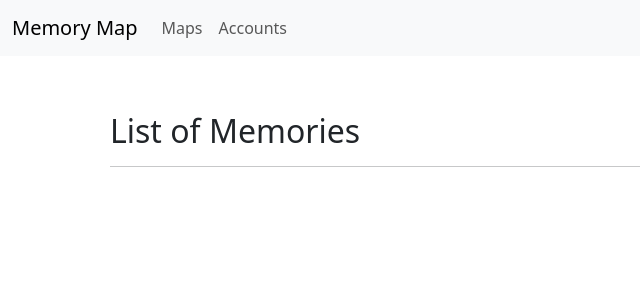
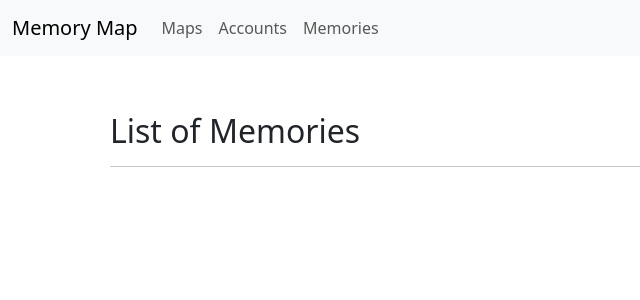
Before and after one commit to yashilaramesh/MemoryMap, a Django app: template memories/templates/memories/index.html in a window 1280 px wide. Shown: the top 300 px of the page, without its empty margins (0-640 px from the left). Run offline with Django 5.2, Linux system fonts and the light colour scheme; the template is opened without the code that fills it, so the values that code supplies are empty.

Commit message:
dummy memories

```diff
--- a/memories/templates/memories/index.html
+++ b/memories/templates/memories/index.html
@@ -7,6 +7,17 @@
       <div class="col mx-auto mb-3">
         <h2>List of Memories</h2>
         <hr />
+        <div class="row">
+          {% for memory in template_data.memories %}
+          <div class="col-md-4 col-lg-3 mb-2">
+            <div class="p-2 card align-items-center pt-4">
+              <div class="card-body text-center">
+                {{ memory.title }}
+              </div>
+            </div>
+          </div>
+          {% endfor %}
+        </div>
       </div>
     </div>
 </div>
--- a/memories/urls.py
+++ b/memories/urls.py
@@ -1,5 +1,5 @@
 from django.urls import path
 from . import views
 urlpatterns = [
-    path('', views.index, name='memories.index'),
+    path('memories/', views.memoriesMethod, name='memories'),
 ]
--- a/memories/views.py
+++ b/memories/views.py
@@ -11,7 +11,7 @@ memories = [
     }
 ]
 
-def index(request):
+def memoriesMethod(request):
     template_data = {}
     template_data['title'] = 'Memories'
     template_data['memories'] = memories
--- a/templates/base.html
+++ b/templates/base.html
@@ -21,6 +21,9 @@
                     <li class="nav-item">
                         <a class="nav-link" href="{% url 'accounts' %}">Accounts</a>
                     </li>
+                    <li class="nav-item">
+                        <a class="nav-link" href="{% url 'memories' %}">Memories</a>
+                    </li>
                 </ul>
             </div>
         </div>
```
